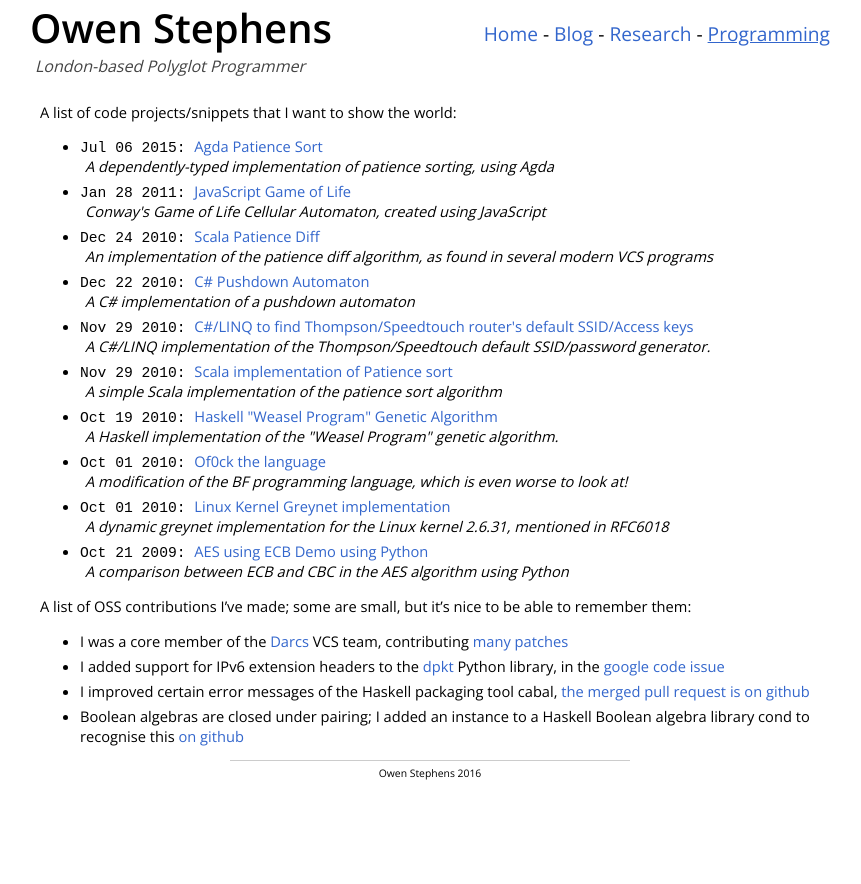
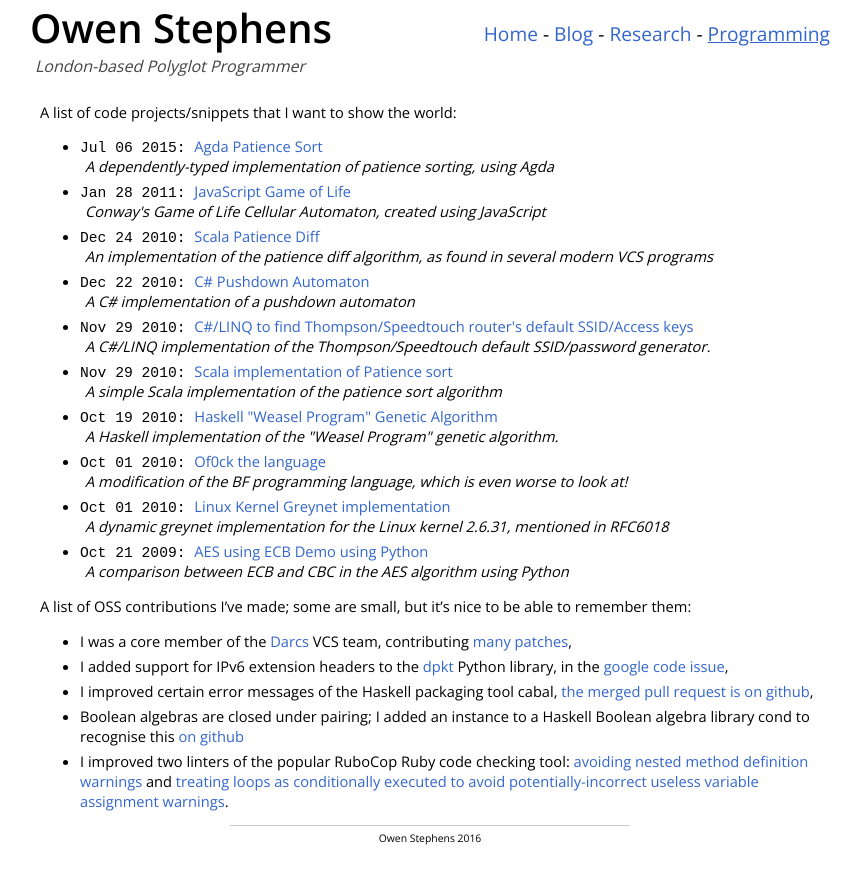
Before and after one commit to owst/owst.github.io, a Jekyll site: the page built from programming.md, in a window 1280 px wide. Shown: the top 884 px of the page, without its empty margins (210-1071 px from the left). Built offline with Jekyll 4.4.1, drawn with Linux system fonts in a browser that asks for light colours; some web fonts are replaced; Markdown is read by kramdown in place of the engine named in the settings.

Commit message:
Add Rubocop patches information

```diff
--- a/programming.md
+++ b/programming.md
@@ -9,13 +9,17 @@ A list of code projects/snippets that I want to show the world:
 A list of OSS contributions I've made; some are small, but it's nice to
 be able to remember them:
 
-- I was a core member of the [Darcs][darcs] VCS team, contributing [many patches][darcs-patches]
+- I was a core member of the [Darcs][darcs] VCS team, contributing [many patches][darcs-patches],
 - I added support for IPv6 extension headers to the [dpkt][dpkt] Python
-  library, in the [google code issue][dpkt-headers]
+  library, in the [google code issue][dpkt-headers],
 - I improved certain error messages of the Haskell packaging tool
-  cabal, [the merged pull request is on github][cabal-errs]
+  cabal, [the merged pull request is on github][cabal-errs],
 - Boolean algebras are closed under pairing; I added an instance to a
   Haskell Boolean algebra library cond to recognise this [on github][cond]
+- I improved two linters of the popular RuboCop Ruby code checking tool: [avoiding nested
+  method definition warnings][rubocop-nested-method-defs] and [treating loops as conditionally
+  executed to avoid potentially-incorrect useless variable assignment
+  warnings][rubocop-loop-assignments].
 
 [darcs]: http://www.darcs.net
 [darcs-patches]: http://bugs.darcs.net/patch?@sort0=activity&@sortdir0=on&@group=status&@filter=status,creator&@columns=id,activity,title,assignedto,status,&status=-1,16,17,1,2,3,13,14,15,12&creator=2035
@@ -23,3 +27,5 @@ be able to remember them:
 [dpkt-headers]: http://code.google.com/p/dpkt/issues/detail?id=31
 [cond]: https://github.com/kallisti-dev/cond/commit/aeb9313babef18aab15e7771baae795cc7a1d5bb
 [cabal-errs]: https://github.com/haskell/cabal/pull/1824
+[rubocop-nested-method-defs]: https://github.com/bbatsov/rubocop/pull/2708
+[rubocop-loop-assignments]: https://github.com/bbatsov/rubocop/pull/2702
```
